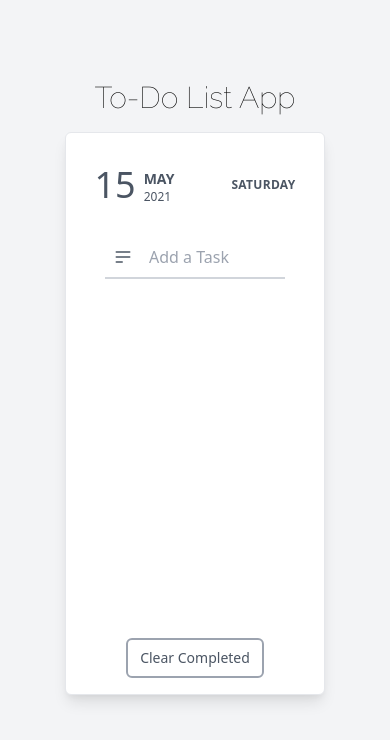
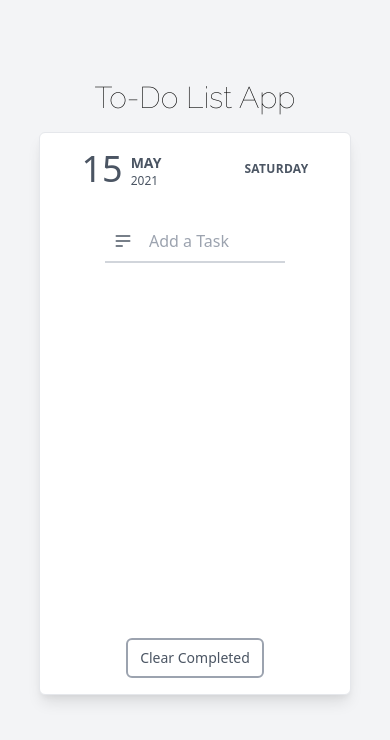
Before and after one commit to arajhansa/react-todo, a React (Create React App) app: page / in a window 390 px wide. Shown: the top 740 px of the page. Built offline with nearby package versions, Linux system fonts and the light colour scheme.

Commit message:
Update styles for mobile screen

```diff
--- a/src/components/DateBanner.js
+++ b/src/components/DateBanner.js
@@ -6,7 +6,7 @@ export default function DateBanner(){
     const days = ["Sunday", "Monday", "Tuesday","Wednesday", "Thursday","Friday", "Saturday" ]
 
     return(
-        <div className= "flex justify-around mt-8 items-center text-gray-600">
+        <div className= "flex justify-around mt-4 sm:mt-8 items-center text-gray-600">
             <div className="flex justify-self-center">
                 <h1 className="font-medium text-4xl sm:text-5xl mr-2">{date.getDate()}</h1>
                 <div className="flex flex-col justify-end">
--- a/src/components/TaskList.js
+++ b/src/components/TaskList.js
@@ -10,7 +10,7 @@ function TaskList() {
 
   return (
       <div className="w-4/5 m-auto mt-2 mb-6 flex overflow-hidden">
-        <div className="overflow-y-auto pr-8 w-full">
+        <div className="overflow-y-scroll pr-8 w-full">
           <ul className="space-y-6 w-full">
             {list.map(element => <TaskListElement key={element.id} element={element}/>)}
           </ul>
--- a/src/pages/Tasks.js
+++ b/src/pages/Tasks.js
@@ -14,7 +14,7 @@ function Tasks() {
           <h1 className="text-3xl font-display">To-Do List App</h1>
         </div>
 
-        <div className="bg-white h-2/3 w-2/3 max-w-md shadow-lg border rounded-md flex flex-col">
+        <div className="bg-white h-2/3 w-4/5 max-w-md shadow-lg border rounded-md flex flex-col">
           <TaskListContext>
             <DateBanner/>
             <TaskInput/>
```
